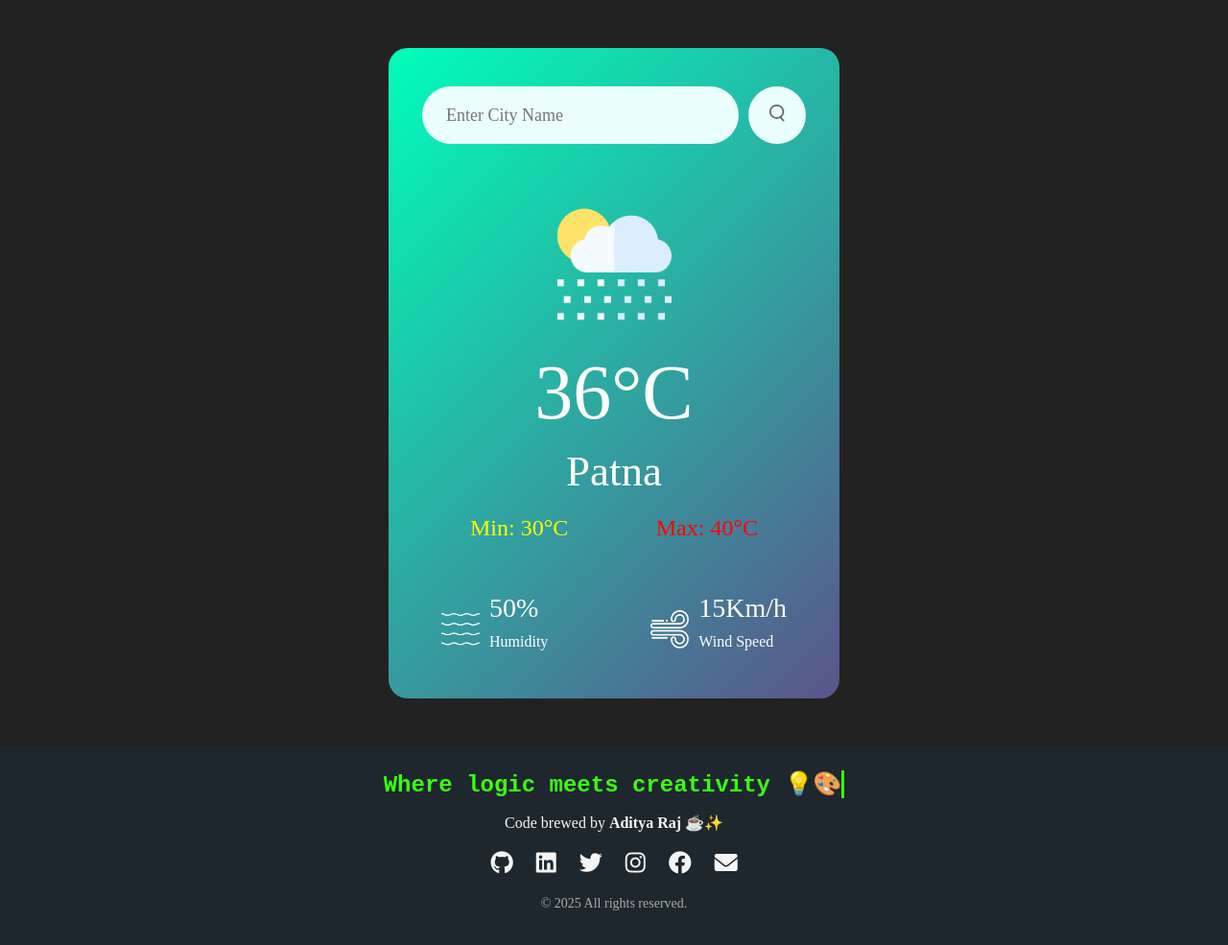
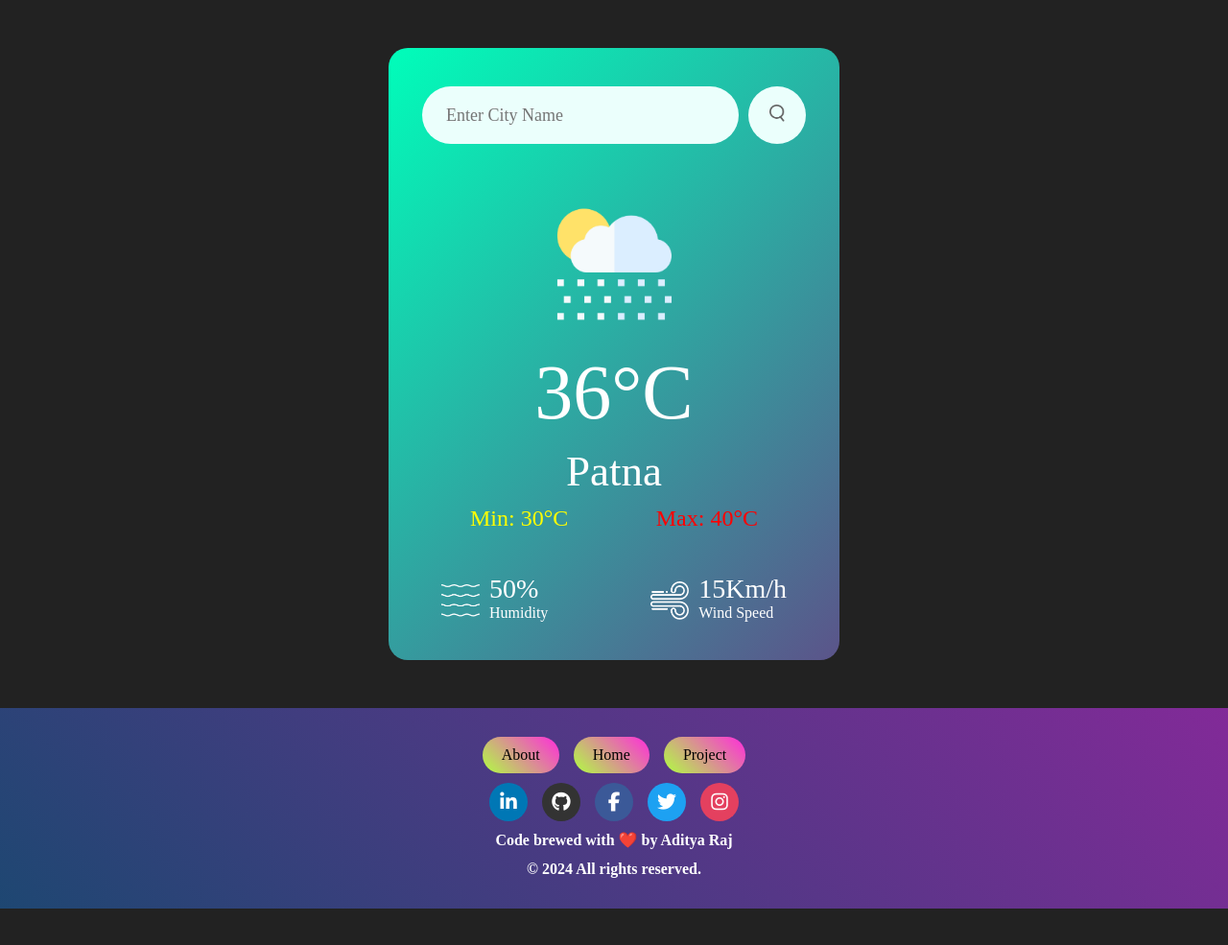
Before and after one commit to AdityaRaj81/30-Days-30-Projects, a plain HTML site: page 001_Weather_App/index.html in a window 1280 px wide. Shown: the whole page at 96% size. After the commit the page ends 947 px from the top, so only its background shows below. Drawn offline with Linux system fonts and the light colour scheme.

Commit message:
Enhance Weather App: update footer with new design, add social media links, and replace old styles

```diff
--- a/001_Weather_App/index.html
+++ b/001_Weather_App/index.html
@@ -5,7 +5,8 @@
     <meta name="viewport" content="width=device-width, initial-scale=1.0">
     <title>Weather Update</title>
     <link rel="stylesheet" href="style.css">
-    <link rel="stylesheet" href="https://cdnjs.cloudflare.com/ajax/libs/font-awesome/6.0.0-beta3/css/all.min.css">
+    <link rel="icon" href="../LOGO.png" type="icon/x-image">
+    <link rel="stylesheet" href="https://cdnjs.cloudflare.com/ajax/libs/font-awesome/6.5.1/css/all.min.css">
 
 </head>
 <body>
@@ -48,96 +49,22 @@
         </div>
     </div>
 
-
-    <footer>
-        <!-- Typing Animation -->
-        <h2><span id="dynamic-text"></span></h2>
-        <p>Code brewed by <b> Aditya Raj </b> ☕✨</p>
-
-        <!-- Social Media Links -->
-        <div class="social-icons">
-          <a href="https://github.com/adityaraj81" target="_blank"><i class="fab fa-github"></i></a>
-          <a href="https://linkedin.com/in/adityaraj81" target="_blank"><i class="fab fa-linkedin"></i></a>
-          <a href="https://twitter.com/adityaraj_81" target="_blank"><i class="fab fa-twitter"></i></a>
-          <a href="https://instagram.com/adityaraj_81" target="_blank"><i class="fab fa-instagram"></i></a>
-          <a href="https://facebook.com/adityaraj812" target="_blank"><i class="fab fa-facebook"></i></a>
-          <a href="mailto:connect2rajaditya@gmail.com" target="_blank"><i class="fas fa-envelope"></i></a>
-        </div>
-            <!-- Copyright -->
-        <p class="footer-copyright">&copy; 2025 All rights reserved.</p>
-      </footer>
-
-      <script>
-        const texts = [
-            "Where logic meets creativity 💡🎨",
-          "Innovation is powered by passion! 🔥",
-          "Code with a touch of creativity 💡",
-          "Building ideas, one line of code at a time 🚀",
-          "Code the future with every keystroke ⚡",
-          "Turning coffee into code, one line at a time ☕💻",
-          "Every line of code is a step closer to greatness 🚀",
-          "Developing ideas into reality, one bug at a time 🐞",
-          "Coding is the art of solving problems 🎨🛠️",
-          "Building the future, one algorithm at a time 🔧💻",
-          "The beauty of code is in its simplicity 💎",
-          "Creativity in code, precision in execution 🎯",
-          "Unlocking possibilities with every line of code 🔐",
-          "Shaping tomorrow with the power of code 🔮",
-          "Code, create, and innovate – that's the mantra 🌟",
-          "From code to reality, the journey begins here 🚗💻",
-          "Empowering ideas with technology ⚙️",
-          "Every line of code has a story to tell 📖"
-        ];
-
-        let currentText = 0;
-const typingElement = document.getElementById("dynamic-text");
-let typingSpeed = 150; // Speed of typing (milliseconds)
-let erasingSpeed = 100; // Speed of erasing (milliseconds)
-let pauseBetweenText = 4000; // Pause between text change (milliseconds)
-
-function typeAndErase() {
-  let text = texts[currentText];
-  let i = 0;
-  let isErasing = false;
-
-  function typeWriter() {
-    if (!isErasing) {
-      // Clear the content at the start of typing phase (prevent extra cursor issue)
-      if (i === 0) {
-        typingElement.innerHTML = "";
-      }
-
-      // Typing phase
-      if (i < text.length) {
-        typingElement.innerHTML += text.charAt(i);
-        i++;
-        setTimeout(typeWriter, typingSpeed);
-      } else {
-        // After typing is complete, start erasing
-        isErasing = true;
-        setTimeout(typeWriter, pauseBetweenText);
-      }
-    } else {
-      // Erasing phase
-      if (i > 0) {
-        typingElement.innerHTML = text.substring(0, i - 1);
-        i--;
-        setTimeout(typeWriter, erasingSpeed);
-      } else {
-        // After erasing is complete, switch to the next text
-        currentText = (currentText + 1) % texts.length;
-        isErasing = false;
-        setTimeout(typeAndErase, pauseBetweenText);
-      }
-    }
-  }
-  typeWriter();
-}
-
-typeAndErase(); // Start the typing and erasing cycle
-
-      </script>
-
+    <footer class="custom-footer">
+      <div class="footer-buttons">
+         <a href="#">About</a>
+         <a href="#">Home</a>
+         <a href="https://adityaraj81.github.io/30-Days-30-Projects/">Project</a>
+      </div>
+      <div class="footer-social">
+        <a href="https://www.linkedin.com/in/adityaraj81/" class="linkedin" title="LinkedIn" target="_blank" rel="noopener noreferrer"><i class="fab fa-linkedin-in"></i></a>
+        <a href="https://github.com/AdityaRaj81/" class="github" title="GitHub" target="_blank" rel="noopener noreferrer"><i class="fab fa-github"></i></a>
+        <a href="https://www.facebook.com/AdityaRaj812/" class="facebook" title="Facebook" target="_blank" rel="noopener noreferrer"><i class="fab fa-facebook-f"></i></a>
+        <a href="https://x.com/AdityaRaj_81" class="twitter" title="Twitter" target="_blank" rel="noopener noreferrer"><i class="fab fa-twitter"></i></a>
+        <a href="https://www.instagram.com/Adityaraj_81" class="instagram" title="Instagram" target="_blank" rel="noopener noreferrer"><i class="fab fa-instagram"></i></a>
+      </div>
+      <p class="footer-text">Code brewed with ❤️ by Aditya Raj </p>
+      <p class="footer-text"> © 2024 All rights reserved.</p>
+    </footer>
 
 
     <script src="script.js"></script>
--- a/001_Weather_App/style.css
+++ b/001_Weather_App/style.css
@@ -182,72 +182,57 @@ body {
     }
 }
 
-
-footer {
-    position: relative;
-    background: #1e272e;
-    color: #f5f5f5;
+/* Footer */
+.custom-footer {
+    width: 100%;
+    background: linear-gradient(45deg, #1e4772, #822a98); /* Unique two-color gradient */
     text-align: center;
-    padding: 25px 20px;
-    overflow: hidden;
-    z-index: 1;
+    padding: 20px 10px;
   }
-
-  /* Typing Animation */
-  #dynamic-text {
-    font-family: 'Courier New', monospace;
-    font-size: 24px;
-    font-weight: bold;
-    color: #39ff14;
-    white-space: nowrap;
-    overflow: hidden;
-    border-right: 3px solid #39ff14;
-    display: inline-block;
-    animation: typing 4s steps(30, end), blink 0.6s step-end infinite;
-  }
-  #dynamic-text:not(:empty) {
-    border-right-color: #39ff14; /* Show cursor only when there's content */
-    animation: typing 4s steps(30, end), blink 0.6s step-end infinite;
-  }
-  @keyframes typing {
-    from {
-      width: 0;
-    }
-    to {
-      width: 100%;
-    }
-  }
-  @keyframes blink {
-    50% {
-      border-color: transparent;
-    }
-  }
-  /* Social Media Icons */
-  .social-icons {
-    margin-top: 20px;
-  }
-  .social-icons :hover{
-    transform: scale(1.5); /* Increases size by 1.5 times */
-  }
-  .social-icons a {
-    margin: 0 10px;
-    text-decoration: none;
-    color: #f5f5f5;
-    font-size: 24px;
-    transition: color 0.3s ease, transform 0.3s ease;
-  }
-  .social-icons a:hover {
-    color: #39ff14;
-    transform: scale(1.2);
-  }
-  /* Footer Text */
-  p {
-    font-size: 16px;
+  .footer-buttons, .footer-social {
+    display: flex;
+    justify-content: center;
+    gap: 15px;
     margin: 10px 0;
   }
-  /* Copyright */
-  .footer-copyright {
-    margin-top: 20px;
-    font-size: 14px;
-    color: #aaa;
+  .footer-buttons a {
+    text-decoration: none;
+    color: #000;
+    padding: 10px 20px;
+    border-radius: 25px;
+    background: linear-gradient(45deg, #b0ff41, #ff2bdc);
+    transition: transform 0.2s ease-in-out, box-shadow 0.3s ease-in-out;
   }
+  .footer-buttons a:hover {
+    color: red;
+    background: #fff;
+    transform: scale(1.1);
+    box-shadow: 0px 0px 50px rgba(28, 255, 126, 0.8);
+  }
+  .footer-social a {
+    font-size: 20px;
+    width: 40px;
+    height: 40px;
+    display: flex;
+    align-items: center;
+    justify-content: center;
+    border-radius: 50%;
+    text-decoration: none;
+    transition: transform 0.2s ease-in-out, box-shadow 0.3s ease-in-out;
+  }
+  .footer-social a:hover {
+    transform: scale(1.2);
+    box-shadow: 0px 0px 50px rgba(255, 255, 255, 4.5);
+  }
+  .facebook { background: #3b5998; color: white; }
+  .twitter { background: #1da1f2; color: white; }
+  .instagram { background: #e4405f; color: white; }
+  .linkedin { background: #0077b5; color: white; }
+  .github { background: #333; color: white; }
+  .footer-text {
+    color: #fff;
+    font-size: 16px;
+    text-align: center;
+    margin-bottom: 12px;
+    font-weight: bold;
+  }
```
